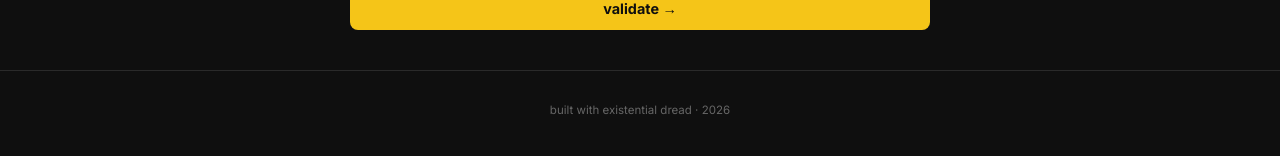
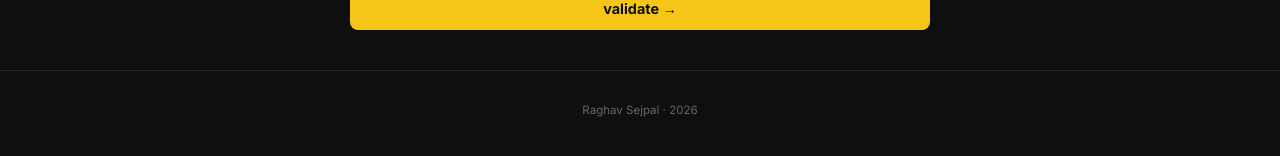
Before and after one commit to Sejpal-Raghav/AI-startup-validator, a Next.js app: page / in a window 1280 px wide. Shown: the part 590-746 px from the top of the page. Built offline with nearby package versions, Linux system fonts and the light colour scheme.

Commit message:
quote changed

```diff
--- a/app/layout.tsx
+++ b/app/layout.tsx
@@ -19,7 +19,7 @@ export default function RootLayout({ children }: { children: React.ReactNode })
           {children}
         </main>
         <footer style={{ textAlign: "center", padding: "2rem", borderTop: "1px solid var(--border)", fontSize: "0.72rem", color: "var(--text-muted)" }}>
-          built with existential dread · {new Date().getFullYear()}
+          Raghav Sejpal · {new Date().getFullYear()}
         </footer>
       </body>
     </html>
```
